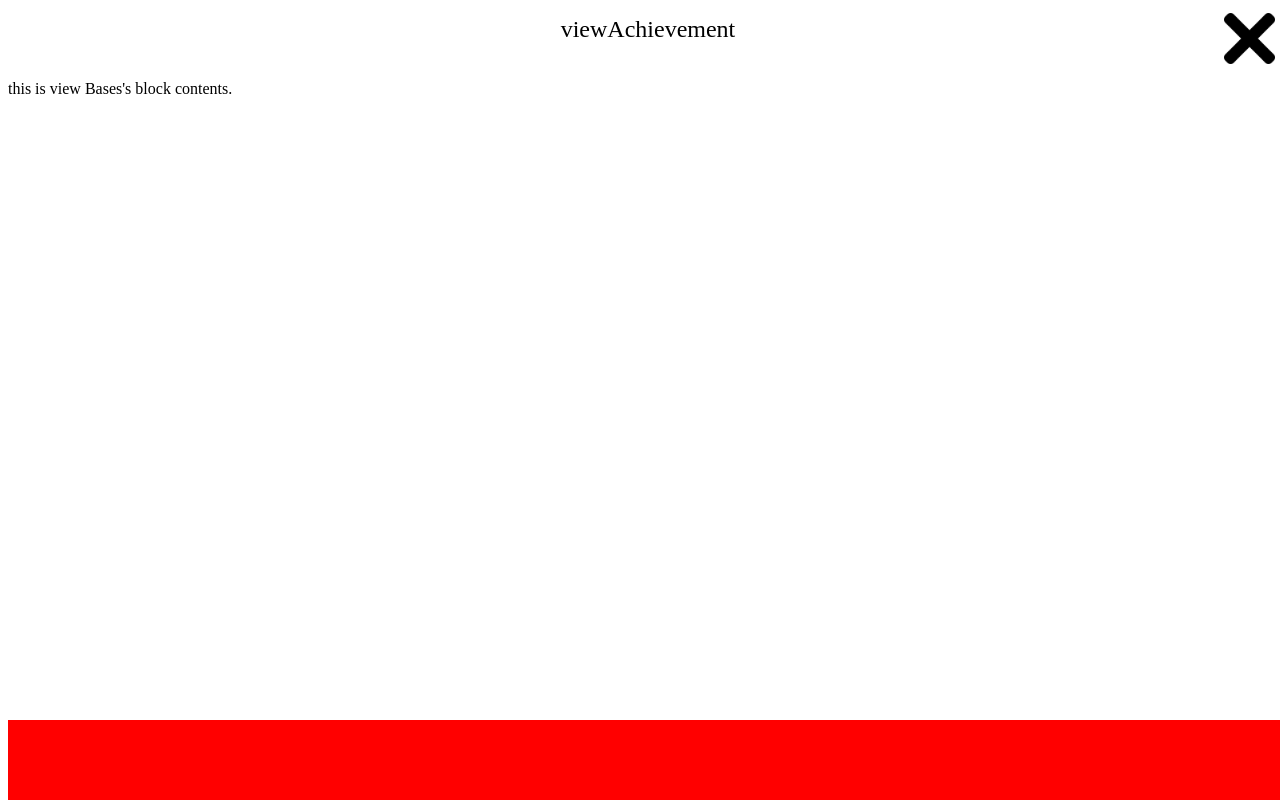
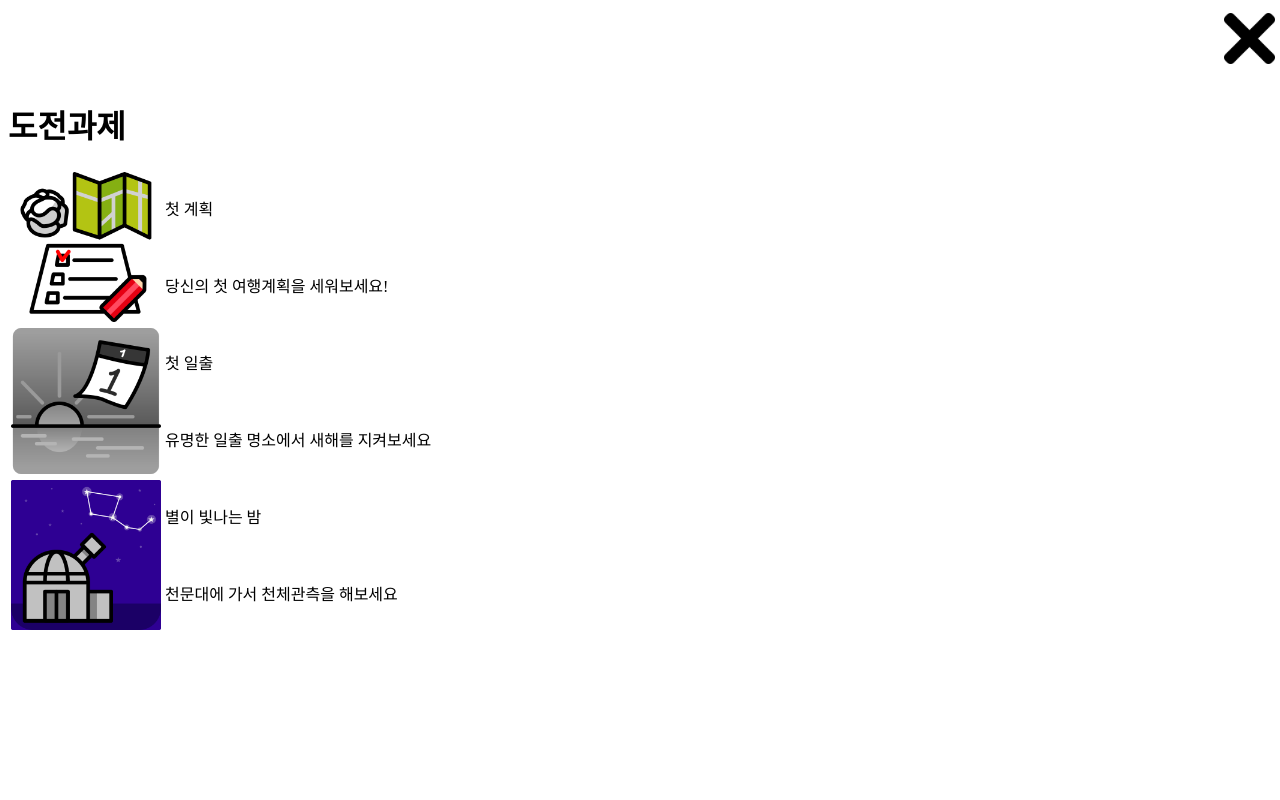
Before and after one commit to shittcat/durumi, a Django app: template workspace/volumes/durumi/durumiApp/templates/durumiApp/viewPage/viewAcv.html in a window 1280 px wide. Run offline with Django 3.2, Linux system fonts and the light colour scheme; the template is opened without the code that fills it, so the values that code supplies are empty.

Commit message:
Achv View Sample

```diff
--- a/workspace/volumes/durumi/durumiApp/admin.py
+++ b/workspace/volumes/durumi/durumiApp/admin.py
@@ -1,6 +1,7 @@
 from django.contrib import admin
-from .Models.UserModel import Notice, Question
+from .Models.UserModel import Notice, Question, AchieveInfo
 
 admin.site.register(Notice)
 admin.site.register(Question)
+admin.site.register(AchieveInfo)
 # Register your models here.
--- a/workspace/volumes/durumi/durumiApp/templates/durumiApp/viewPage/viewAcv.html
+++ b/workspace/volumes/durumi/durumiApp/templates/durumiApp/viewPage/viewAcv.html
@@ -1,10 +1,57 @@
 {% extends 'durumiApp/viewPage/viewBase.html' %}
+{% load static %}
+{% block pageName %}
 
-{% block pageName %}
-    viewAchievement
 {% endblock%}
 
 
 {% block pageContent %}
-    this is view Bases's block contents.
+    <style>
+
+        img {
+            width: 150px;
+            height: 150px;
+        }
+
+        .undone{
+            -webkit-filter: grayscale(100%);
+            filter: gray;
+        }
+    </style>
+
+    <body>
+        <div id="postList">
+            <h1>도전과제</h1>
+            <div id="acvDiv">
+                <div class="noticeHeader" value='{{list.id}}'>
+                    <div class="noticeTitle">
+                        <table>
+                            <tr>
+                                <td rowspan="2"><img src='{% static "image/Achv/firstPlan.png" %}'></td>
+                                <td>첫 계획</td>
+                            </tr>
+                            <tr>
+                                <td>당신의 첫 여행계획을 세워보세요!</td>
+                            </tr>
+
+                            <tr>
+                                <td rowspan="2"><img src='{% static "image/Achv/NYD.png" %}' class='undone'></td>
+                                <td>첫 일출</td>
+                            </tr>
+                            <tr>
+                                <td>유명한 일출 명소에서 새해를 지켜보세요</td>
+                            </tr>
+
+                            <tr>
+                                <td rowspan="2"><img src='{% static "image/Achv/Observatory.png" %}'></td>
+                                <td>별이 빛나는 밤</td>
+                            </tr>
+                            <tr>
+                                <td>천문대에 가서 천체관측을 해보세요</td>
+                            </tr>
+                        </table>
+                    </div>
+            </div>
+        </div>
+    </body>
 {% endblock %}
```
Also changed, not shown: workspace/volumes/durumi/durumiApp/static/image/Achv/Mt_Geumgang.png (added), workspace/volumes/durumi/durumiApp/static/image/Achv/NYD.png (added), workspace/volumes/durumi/durumiApp/static/image/Achv/Observatory.png (added), workspace/volumes/durumi/durumiApp/static/image/Achv/Unifi_ Observatory.png (added), workspace/volumes/durumi/durumiApp/static/image/Achv/firstPlan.png (added).
